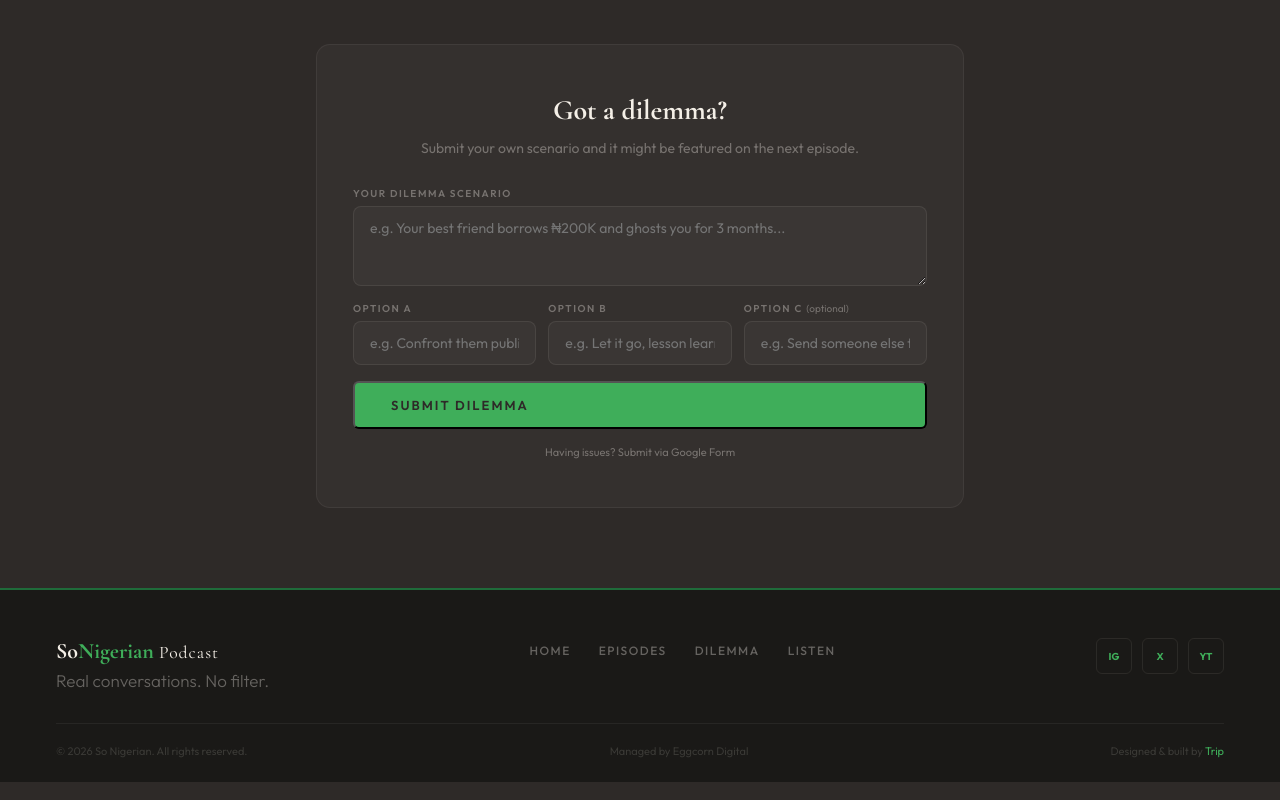
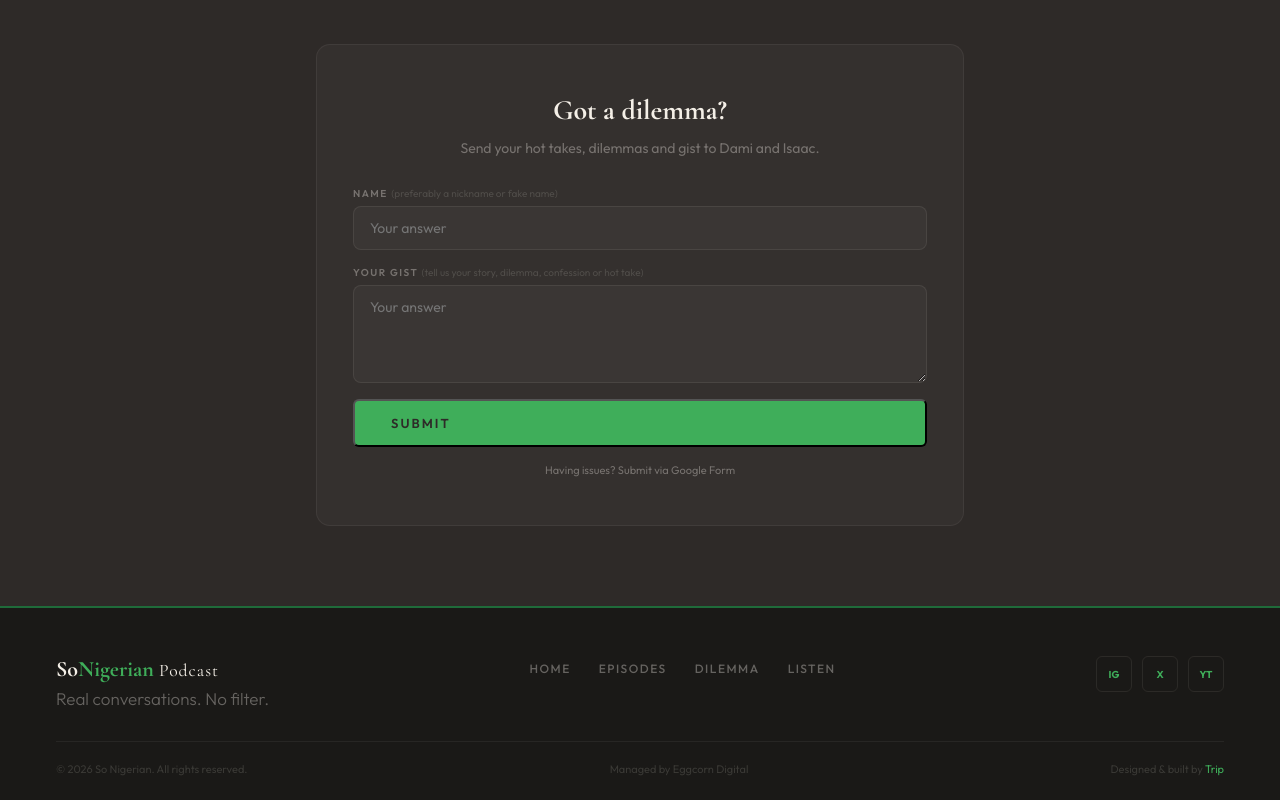
Before and after one commit to ajadonai/sonigerian, a React (Vite) app: page /dilemma in a window 1280 px wide. Shown: the part 1629-2429 px from the top of the page. Built offline with nearby package versions, Linux system fonts and the light colour scheme.

Commit message:
Simplify dilemma form to 2 fields: nickname + gist (matches Google Form)

```diff
--- a/src/pages/Dilemma.css
+++ b/src/pages/Dilemma.css
@@ -70,6 +70,7 @@
   letter-spacing: 1.5px; color: var(--text-muted);
 }
 .df-optional { font-weight: 400; text-transform: none; letter-spacing: 0; }
+.df-hint { font-weight: 400; text-transform: none; letter-spacing: 0; color: var(--text-faint); }
 .df-field input, .df-field textarea {
   width: 100%; padding: 12px 16px; border-radius: 8px;
   border: 1.5px solid rgba(244,239,231,0.08);
--- a/src/pages/Dilemma.jsx
+++ b/src/pages/Dilemma.jsx
@@ -16,7 +16,7 @@ function RevealItem({ children, delay = 0 }) {
 export default function Dilemma() {
   const [votes, setVotes] = useState({});
   const [headerRef, headerVisible] = useReveal();
-  const [dilemmaForm, setDilemmaForm] = useState({ scenario: '', optionA: '', optionB: '', optionC: '' });
+  const [dilemmaForm, setDilemmaForm] = useState({ name: '', gist: '' });
   const [submitted, setSubmitted] = useState(false);
   const activeDilemma = dilemmas.find(d => d.active);
   const pastDilemmas = dilemmas.filter(d => !d.active);
@@ -81,41 +81,36 @@ export default function Dilemma() {
       <RevealItem delay={0.1}>
         <div className="submit-dilemma">
           <h2>Got a dilemma?</h2>
-          <p>Submit your own scenario and it might be featured on the next episode.</p>
+          <p>Send your hot takes, dilemmas and gist to Dami and Isaac.</p>
           <form className="dilemma-form" onSubmit={(e) => {
             e.preventDefault();
             setSubmitted(true);
             setTimeout(() => setSubmitted(false), 4000);
-            setDilemmaForm({ scenario: '', optionA: '', optionB: '', optionC: '' });
+            setDilemmaForm({ name: '', gist: '' });
           }}>
             <div className="df-field">
-              <label>Your dilemma scenario</label>
-              <textarea
-                placeholder="e.g. Your best friend borrows ₦200K and ghosts you for 3 months..."
-                value={dilemmaForm.scenario}
-                onChange={e => setDilemmaForm({...dilemmaForm, scenario: e.target.value})}
-                rows={3}
+              <label>Name <span className="df-hint">(preferably a nickname or fake name)</span></label>
+              <input
+                placeholder="Your answer"
+                value={dilemmaForm.name}
+                onChange={e => setDilemmaForm({...dilemmaForm, name: e.target.value})}
                 required
               />
             </div>
-            <div className="df-options-grid">
-              <div className="df-field">
-                <label>Option A</label>
-                <input placeholder="e.g. Confront them publicly" value={dilemmaForm.optionA} onChange={e => setDilemmaForm({...dilemmaForm, optionA: e.target.value})} required />
-              </div>
-              <div className="df-field">
-                <label>Option B</label>
-                <input placeholder="e.g. Let it go, lesson learned" value={dilemmaForm.optionB} onChange={e => setDilemmaForm({...dilemmaForm, optionB: e.target.value})} required />
-              </div>
-              <div className="df-field">
-                <label>Option C <span className="df-optional">(optional)</span></label>
-                <input placeholder="e.g. Send someone else to collect" value={dilemmaForm.optionC} onChange={e => setDilemmaForm({...dilemmaForm, optionC: e.target.value})} />
-              </div>
+            <div className="df-field">
+              <label>Your gist <span className="df-hint">(tell us your story, dilemma, confession or hot take)</span></label>
+              <textarea
+                placeholder="Your answer"
+                value={dilemmaForm.gist}
+                onChange={e => setDilemmaForm({...dilemmaForm, gist: e.target.value})}
+                rows={4}
+                required
+              />
             </div>
             {submitted ? (
               <div className="df-success">Submitted! We might just use yours next week.</div>
             ) : (
-              <button type="submit" className="submit-dilemma-btn">Submit dilemma</button>
+              <button type="submit" className="submit-dilemma-btn">Submit</button>
             )}
           </form>
           <a href="https://forms.gle/LKG8XM4v2yrax5dj9" target="_blank" rel="noopener noreferrer" className="df-fallback">Having issues? Submit via Google Form</a>
```
